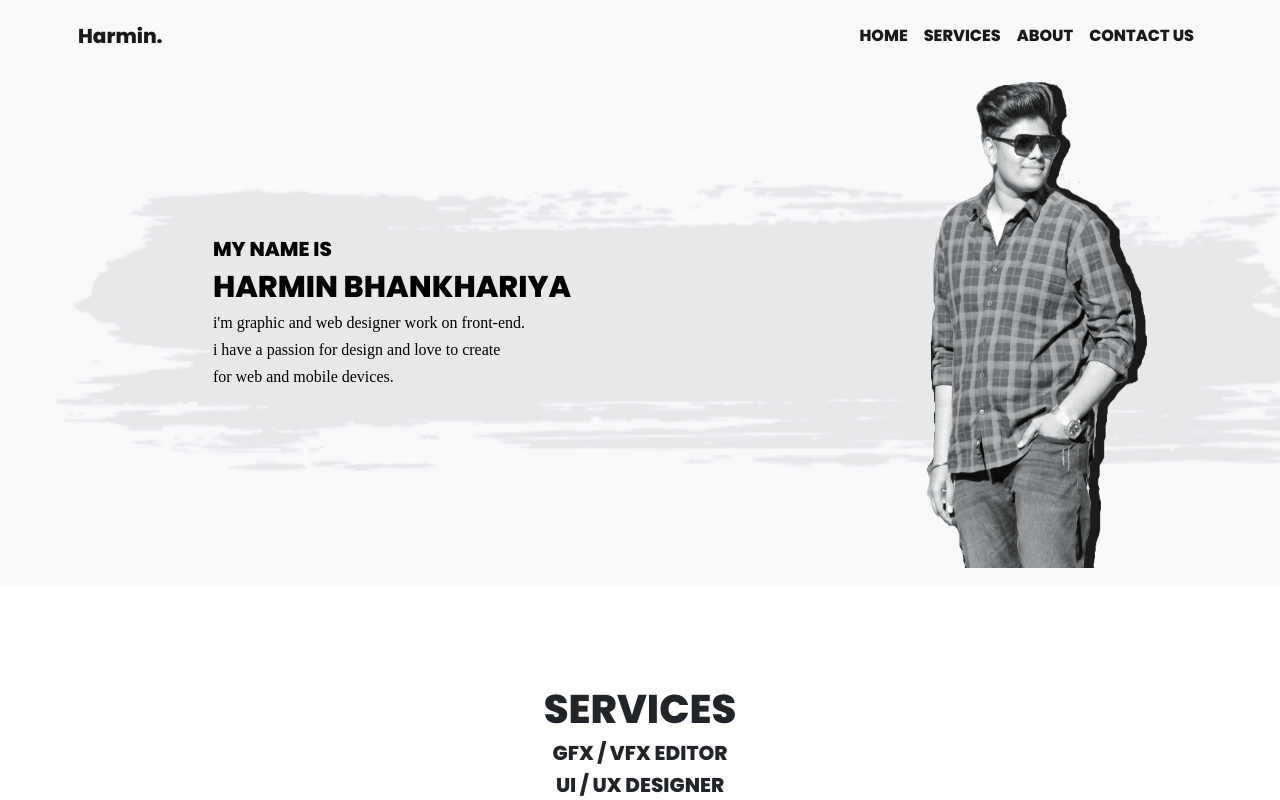
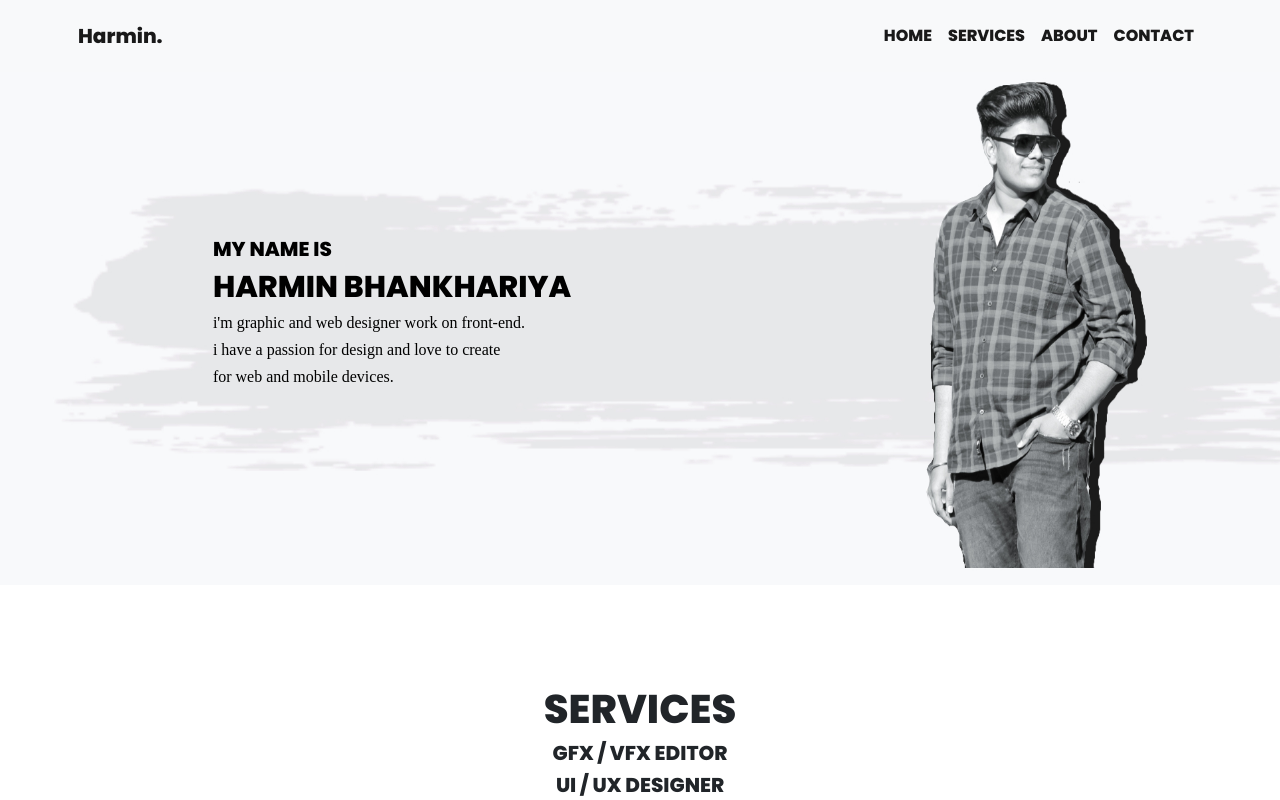
Before and after one commit to H4armin/HARMIN-PORTFOLIO, a plain HTML site: page index.html in a window 1280 px wide. Shown: the top 800 px of the page. Drawn offline with nearby package versions, Linux system fonts and the light colour scheme.

Commit message:
Update index.html

```diff
--- a/index.html
+++ b/index.html
@@ -38,7 +38,7 @@
         <a class="nav-link" href="#aboutourwork">ABOUT<span class="sr-only">(current)</span></a>
       </li>
       <li class="nav-item active">
-        <a class="nav-link" href="#footer-div">CONTACT US <span class="sr-only">(current)</span></a>
+        <a class="nav-link" href="#footer-div">CONTACT <span class="sr-only">(current)</span></a>
       </li>
 
 
```
